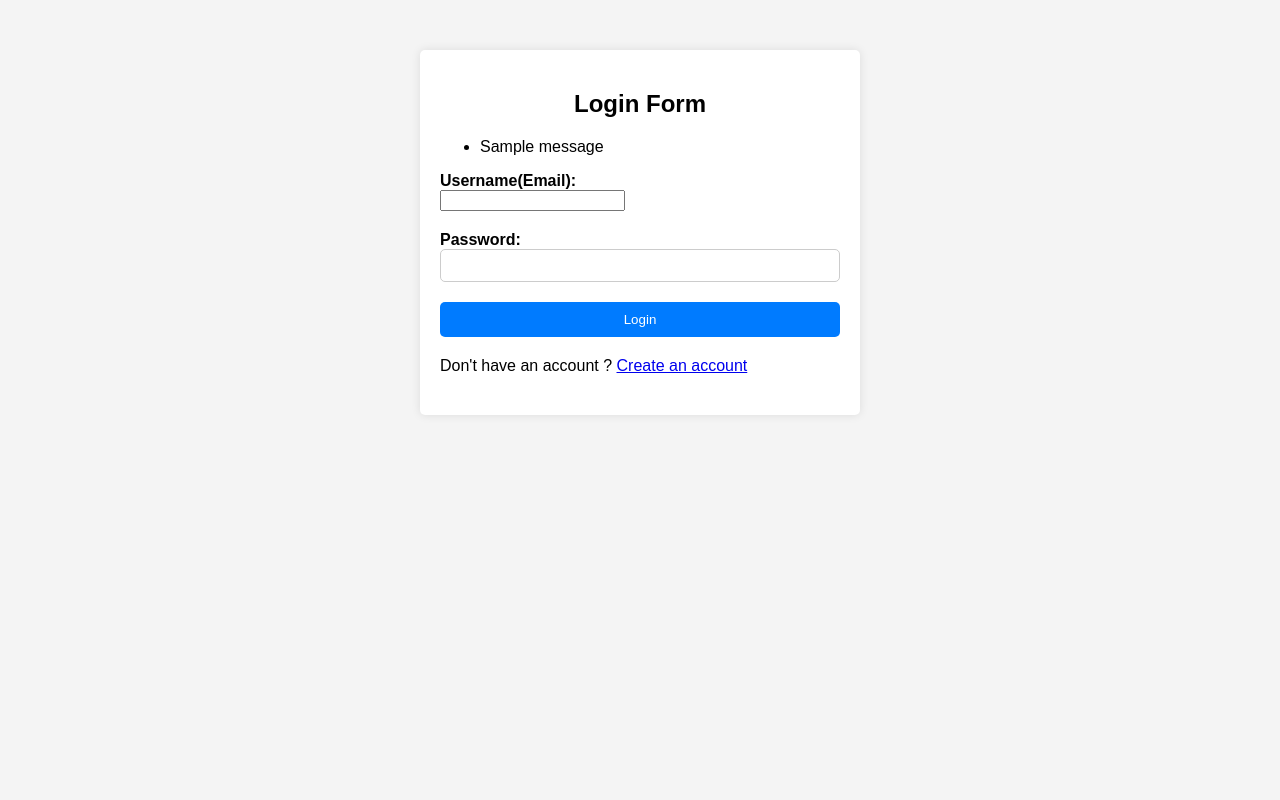
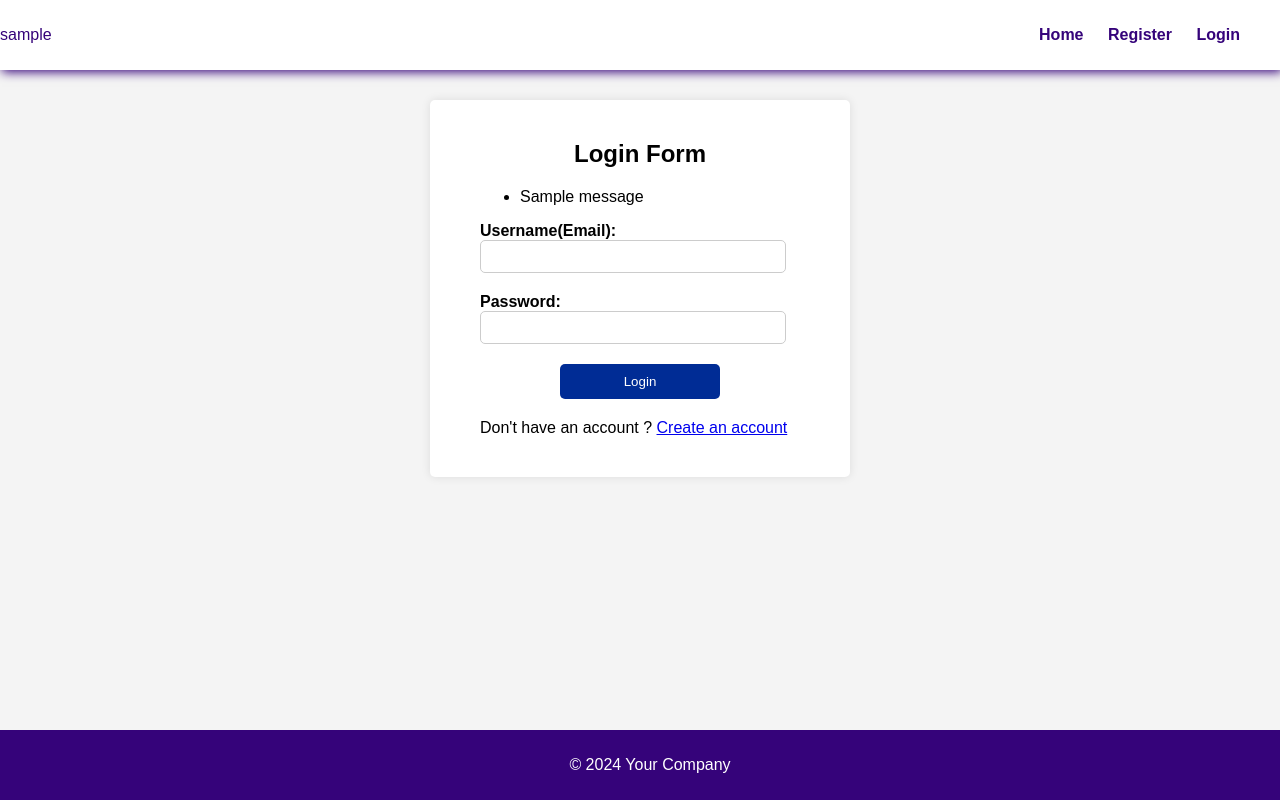
Before and after one commit to Meet1590/django-payment-system, a Django app: template templates/register/login.html in a window 1280 px wide. Run offline with Django 5.2, Linux system fonts and the light colour scheme; the template is opened without the code that fills it: most values are stand-ins (such as "Sample title", 1, 10 or a date in 2020); one stand-in notice (Sample message) is shown.

Commit message:
UI has been modified(final)

```diff
--- a/templates/core/home.html
+++ b/templates/core/home.html
@@ -222,7 +222,7 @@
 
         </div>
     {% else %}
-        <div>
+        <div style="margin: 100px 200px">
             <h1>Welcome to Our Payment Service</h1>
             <p>Note: Please log in first to make any transactions.</p>
         </div>
--- a/templates/register/login.html
+++ b/templates/register/login.html
@@ -14,10 +14,56 @@
             background-color: #f4f4f4;
         }
 
+        header {
+            background-color: white;
+            box-shadow: 2px 2px 10px #35037a;
+            color: #35037a;
+            padding: 10px 0px;
+            display: flex;
+            justify-content: space-between;
+            align-items: center;
+            position: fixed; /* Fix the header position */
+            top: 0; /* Stick it to the top */
+            width: 100%;
+        }
+
+        header ul {
+            list-style-type: none;
+            margin: 0;
+            padding: 0px 20px;
+        }
+
+        header li {
+            display: inline;
+            margin-right: 0px;
+            padding-right: 20px;
+        }
+
+        header li:last-child {
+            margin-right: 0;
+        }
+
+        header a {
+            color: #35037a;
+            text-decoration: none;
+            padding: 0px;
+            font-weight: 600;
+        }
+
+        footer {
+            background-color: #35037a;
+            color: #fff;
+            padding: 10px;
+            text-align: center;
+            position: fixed;
+            bottom: 0;
+            width: 100%;
+        }
+
         .container {
-            max-width: 400px;
-            margin: 50px auto;
-            padding: 20px;
+            margin: 100px auto;
+            width: 25%;
+            padding: 20px 50px;
             background-color: #fff;
             border-radius: 5px;
             box-shadow: 0 0 10px rgba(0, 0, 0, 0.1);
@@ -37,19 +83,19 @@
             font-weight: bold;
         }
 
-        .form-group input[type="text"],
+        .form-group input[type="email"],
         .form-group input[type="password"] {
-            width: 100%;
+            width: 90%;
             padding: 8px;
             border: 1px solid #ccc;
             border-radius: 5px;
-            box-sizing: border-box;
+            {#box-sizing: border-box;#}
         }
 
         .form-group button {
-            width: 100%;
+            width: 50%;
             padding: 10px;
-            background-color: #007bff;
+            background-color: #002c95;
             color: #fff;
             border: none;
             border-radius: 5px;
@@ -63,6 +109,16 @@
 </head>
 
 <body>
+<header>
+    <p>{{ username}}</p>
+    <nav>
+        <ul>
+            <li><a href="/home/">Home</a></li>
+            <li><a href="/register/">Register</a></li>
+            <li><a href="/login/">Login</a></li>
+        </ul>
+    </nav>
+</header>
     <div class="container">
         <h2>Login Form</h2>
         <form action="/login/" method="post">
@@ -82,7 +138,7 @@
                 <label for="password">Password:</label>
                 <input type="password" id="password" name="password" required />
             </div>
-            <div class="form-group">
+            <div class="form-group" style="text-align: center">
                 <button type="submit">Login</button>
             </div>
             <div class="form-group">
@@ -93,6 +149,10 @@
             </div>
         </form>
     </div>
+<footer>
+    <!-- <p>This is a simple footer.</p> -->
+    <p>&copy; 2024 Your Company</p>
+</footer>
 </body>
 
 </html>
--- a/templates/transactions/handle_pending_request.html
+++ b/templates/transactions/handle_pending_request.html
@@ -292,13 +292,13 @@
                     <label for="response" style="color: darkblue; font-weight: 600; padding-right: 10px">Response:</label>
 
                     <select name="response" id="response" required style="padding: 5px 15px; font-size: 16px; border: none; outline: none; width: 55%">
-                        <option value="accept" style="border-radius: none" >Accept</option>
+                        <option value="accept" style="" >Accept</option>
                         <option value="reject" >Reject</option>
                     </select>
                 </div>
                 <br>
                 <div style="text-align: start; width: 60%">
-                    <button type="submit" style="padding: 5px 15px; background-color:white; color: darkblue;border:1px solid darkblue; font-size: 17px; font-weight: 600; margin: 10px 0px">Submit Response</button>
+                    <button type="submit" style="padding: 5px 15px; background-color:white; color: darkblue; font-size: 17px;outline: none; font-weight: 600; margin: 10px 0px;border: none">Submit Response</button>
                 </div>
             </form>
         </div>
--- a/templates/transactions/list_pending_request.html
+++ b/templates/transactions/list_pending_request.html
@@ -219,7 +219,7 @@
         <div style="margin: 100px 150px">
             {#<h1>Pending Payment Requests</h1>#}
             {% if pending_requests %}
-                <ul class="payment_req_list" style="margin: 0px;padding: 0px; width:980px;border: 2px solid darkblue;">
+                <ul class="payment_req_list" style="margin: 0px;padding: 0px; width:100%;border: 2px solid darkblue;">
                     {% for request in pending_requests %}
                         <li style="list-style: none;background-color: white; color: black;border-bottom: 1px solid darkblue;">
                             <p style="display: inline-block;padding: 10px;"><span style=" font-weight: 600;">Request ID:</span> {{ request.id }}</p>
```
Also changed, not shown: templates/transactions/create_payment_request.html (+12 -5 lines), templates/transactions/make_payment.html (+42 -35 lines), webapps.db.
